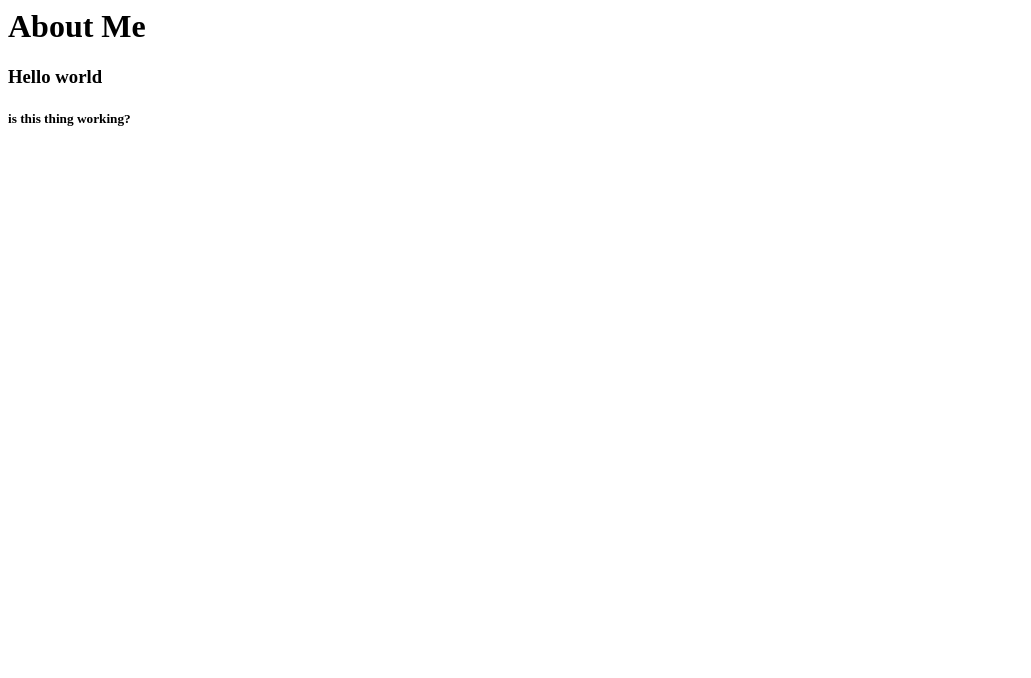
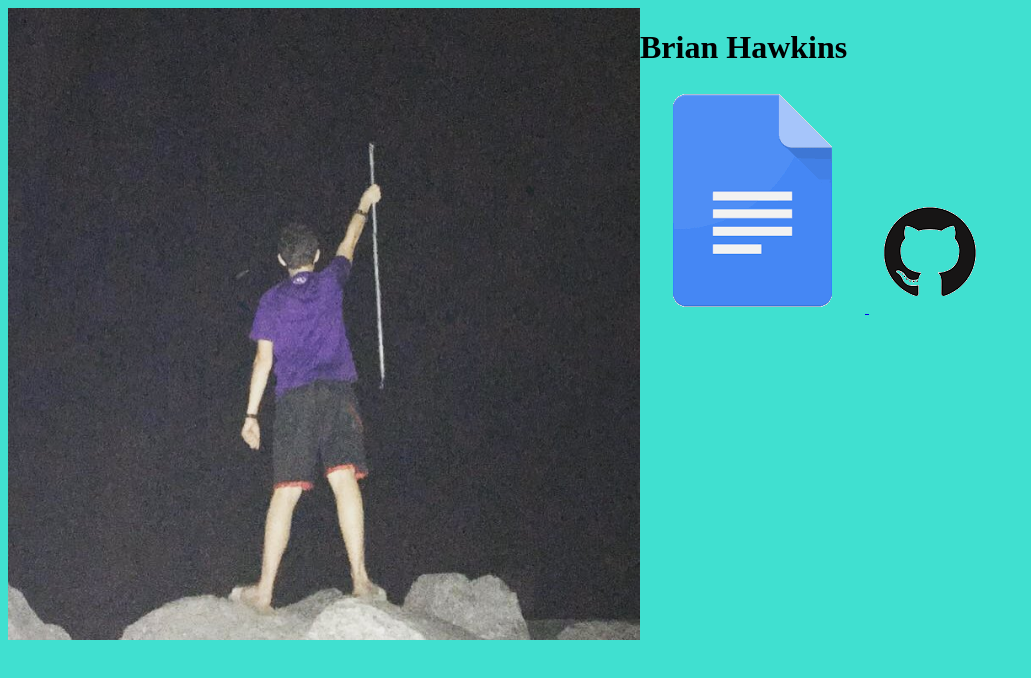
Before and after one commit to hawbri4371/about_me, a plain HTML site: page index.html in a window 1280 px wide. Shown: the whole page, without its empty margins (0-1031 px from the left). Drawn offline with Linux system fonts and the light colour scheme.

Commit message:
wed mar 28 1700

```diff
--- /dev/null
+++ b/assets/css/style.css
@@ -0,0 +1,13 @@
+body {
+    background-color: turquoise;
+}
+
+.washout {
+    float: left;
+    width: 50%;
+}
+
+.links {
+    float: right;
+    width: 50%;
+}
--- a/index.html
+++ b/index.html
@@ -1,5 +1,17 @@
 <html>
-    <h1>About Me</h1>
-    <h3>Hello world</h3>
-    <h5>is this thing working?</h5>
+    <head>
+        <link rel="stylesheet" href="assets/css/style.css">
+    </head>
+    <body>
+        <div class="links">
+            <h1>Brian Hawkins</h1>
+            <a href="https://docs.google.com/document/d/1ZGFBHDoprbjw4XJuUB6x4WuRxqLNKQN6UQZS5uqs4iU/edit?usp=sharing" target="_blank">
+                <img src="assets/images/google_docs2.png" alt="">
+            </a>
+            <a href="https://github.com/hawbri4371" target="_blank">
+                <img src="assets/images/github2.png" alt="GitHub.com">
+            </a>
+        </div>
+        <img src="assets/images/the_washout.jpg" class="washout" alt="about me picture">
+    </body>
 </html>
```
Also changed, not shown: assets/images/Github.png (added), assets/images/Github2.png (added), assets/images/Google_Docs.png (added), assets/images/Google_Docs2.png (added), assets/images/The_Washout.jpg (added).
